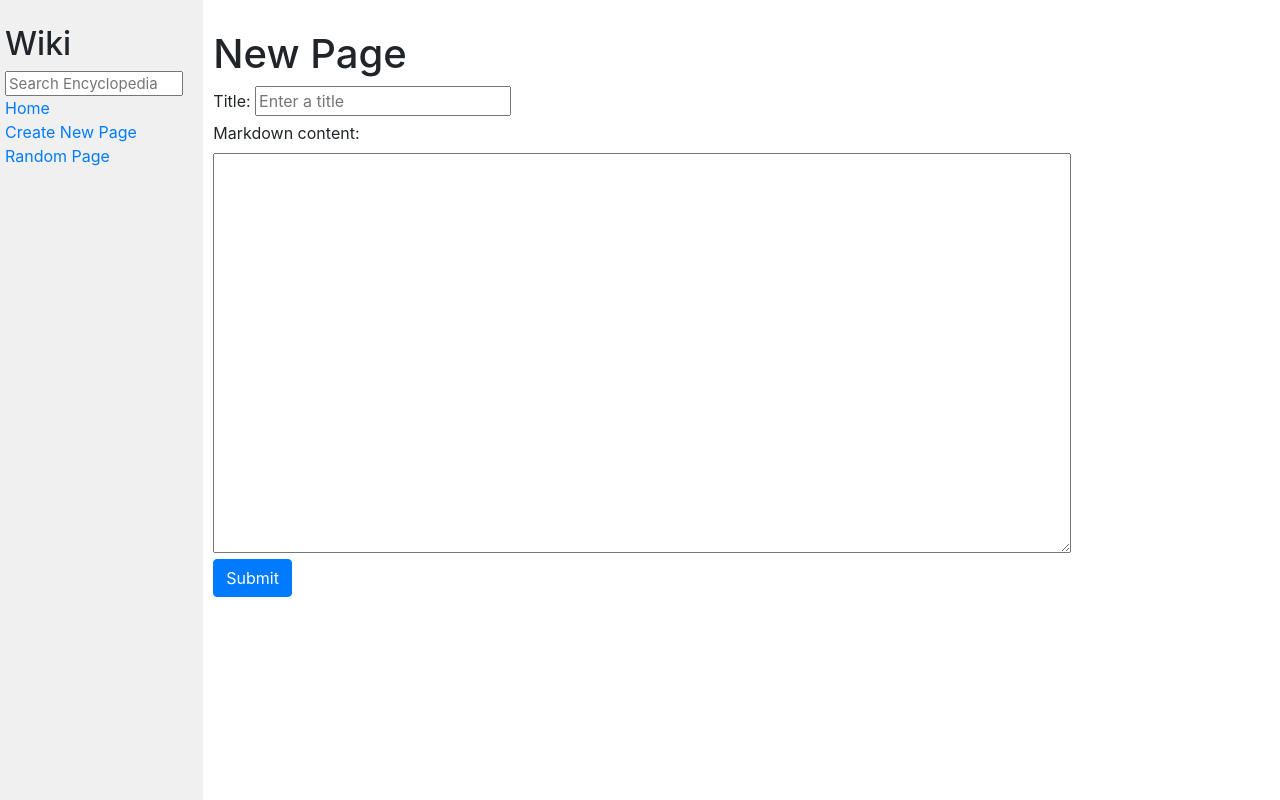
After one commit to MartinSkachkov/CS_50W, a Django app: page /new/ in a window 1280 px wide. The commit adds this page. Run offline with Django 5.2, Linux system fonts and the light colour scheme; some libraries are stand-ins or nearby versions.

Commit message:
finish working project 1

```diff
--- a/1. Python/Project 1/wiki/encyclopedia/static/encyclopedia/styles.css
+++ b/1. Python/Project 1/wiki/encyclopedia/static/encyclopedia/styles.css
@@ -13,7 +13,7 @@ h1 {
 }
 
 textarea {
-    height: 90vh;
+    height: 50vh;
     width: 80%;
 }
 
--- a/1. Python/Project 1/wiki/encyclopedia/templates/encyclopedia/entry.html
+++ b/1. Python/Project 1/wiki/encyclopedia/templates/encyclopedia/entry.html
@@ -6,4 +6,10 @@
 
 {% block body %}
     {{ content | safe }}
+
+    <form action="{% url 'edit' %}" method="POST">
+        {% csrf_token %}
+        <input type="hidden" name="entry_title" value="{{ title }}">
+        <input type="submit" value="Edit" class="btn btn-danger">
+    </form>
 {% endblock %}
--- a/1. Python/Project 1/wiki/encyclopedia/templates/encyclopedia/layout.html
+++ b/1. Python/Project 1/wiki/encyclopedia/templates/encyclopedia/layout.html
@@ -20,10 +20,10 @@
                     <a href="{% url 'index' %}">Home</a>
                 </div>
                 <div>
-                    Create New Page
+                    <a href="{% url 'new_page' %}">Create New Page</a>
                 </div>
                 <div>
-                    Random Page
+                    <a href="{% url 'random' %}">Random Page</a>
                 </div>
                 {% block nav %}
                 {% endblock %}
--- /dev/null
+++ b/1. Python/Project 1/wiki/encyclopedia/templates/encyclopedia/new.html
@@ -0,0 +1,23 @@
+{% extends "encyclopedia/layout.html" %}
+
+{% block title %}
+    Create New Page
+{% endblock %}
+
+{% block body %}
+    <h1>New Page</h1>
+
+    <form action="{% url 'new_page' %}" method="POST">
+        {% csrf_token %}
+        <label>Title:</label>
+        <input type="text" placeholder="Enter a title" name="title">
+
+        <br/>
+        <label>Markdown content:</label>
+        <br/>
+
+        <textarea rows="4" cols="20" name="content"></textarea>
+        <br/>
+        <input type="submit" value="Submit" class="btn btn-primary">
+    </form>
+{% endblock %}
--- a/1. Python/Project 1/wiki/encyclopedia/urls.py
+++ b/1. Python/Project 1/wiki/encyclopedia/urls.py
@@ -4,5 +4,9 @@ from . import views
 urlpatterns = [
     path("", views.index, name="index"),
     path("wiki/<str:title>", views.entry, name="entry"),
-    path("search/", views.search, name="search")
+    path("search/", views.search, name="search"),
+    path("new/", views.new_page, name="new_page"),
+    path("edit/", views.edit, name="edit"),
+    path("save_edit/", views.save_edit, name="save_edit"),
+    path("random/", views.random_page, name="random")
 ]
--- a/1. Python/Project 1/wiki/encyclopedia/views.py
+++ b/1. Python/Project 1/wiki/encyclopedia/views.py
@@ -1,6 +1,8 @@
 from django.shortcuts import render
+from django.http import HttpResponse
 from markdown2 import Markdown
 from . import util
+import random
 
 def convert_md_to_html(title):
     content = util.get_entry(title) # loads the content of the page by the given title
@@ -46,3 +48,40 @@ def search(request):
         else:
             recommended = recommendation(entry_search)
             return render(request, "encyclopedia/recommended.html", {"recommended": recommended})
+
+def new_page(request):
+    if request.method == "GET":
+        return render(request, "encyclopedia/new.html")
+    elif request.method == "POST":
+        title = request.POST['title']
+        content = request.POST['content']
+
+        if util.get_entry(title.lower()) is not None: #this page already exists
+           return render(request, "encyclopedia/error.html", {"err_msg": "This entry already exists!"})
+        else:
+            util.save_entry(title, content)
+            html_content = convert_md_to_html(title)
+            return render(request, "encyclopedia/entry.html", {"title": title, "content": html_content})
+
+def edit(request):
+    if request.method == "POST":
+        title = request.POST['entry_title']
+        md_content = util.get_entry(title)
+
+        return render(request, "encyclopedia/edit.html", {"title": title, "content": md_content})
+    else:
+        return render(request, "encyclopedia/error.html", {"err_msg": "Error during the edit page process!"})
+
+def save_edit(request):
+    if request.method == "POST":
+        title = request.POST['new_title']
+        content = request.POST['new_content']
+
+        util.save_entry(title, content)
+        html_content = convert_md_to_html(title)
+        return render(request, "encyclopedia/entry.html", {"title": title, "content": html_content})
+
+def random_page(request):
+    random_title = random.choice(util.list_entries())
+    random_html_content = convert_md_to_html(random_title)
+    return render(request, "encyclopedia/entry.html", {"title": random_title, "content": random_html_content})
```
Also changed, not shown: 1. Python/Project 1/wiki/encyclopedia/templates/encyclopedia/edit.html (added, +23 -0 lines), 1. Python/Project 1/wiki/entries/Cat.md (added, +17 -0 lines), 1. Python/Project 1/wiki/entries/Coffee.md (added, +5 -0 lines).
